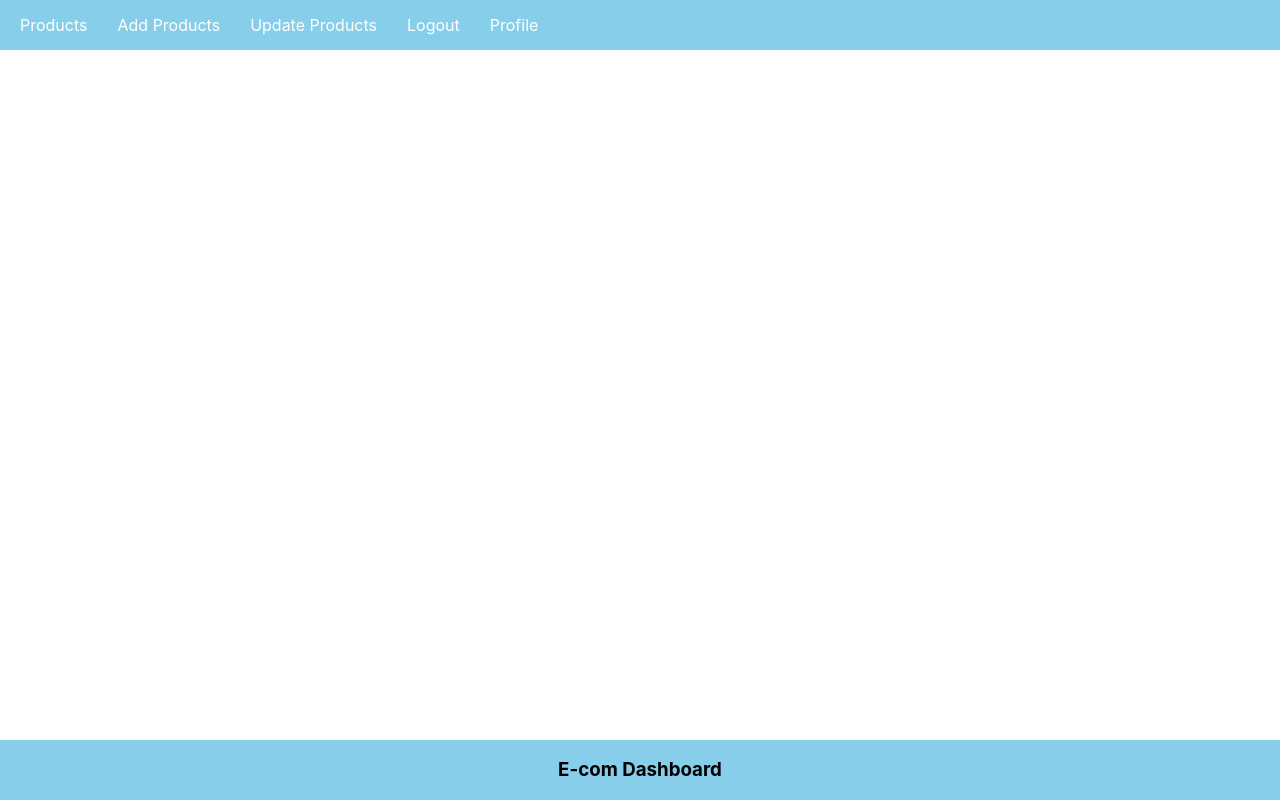
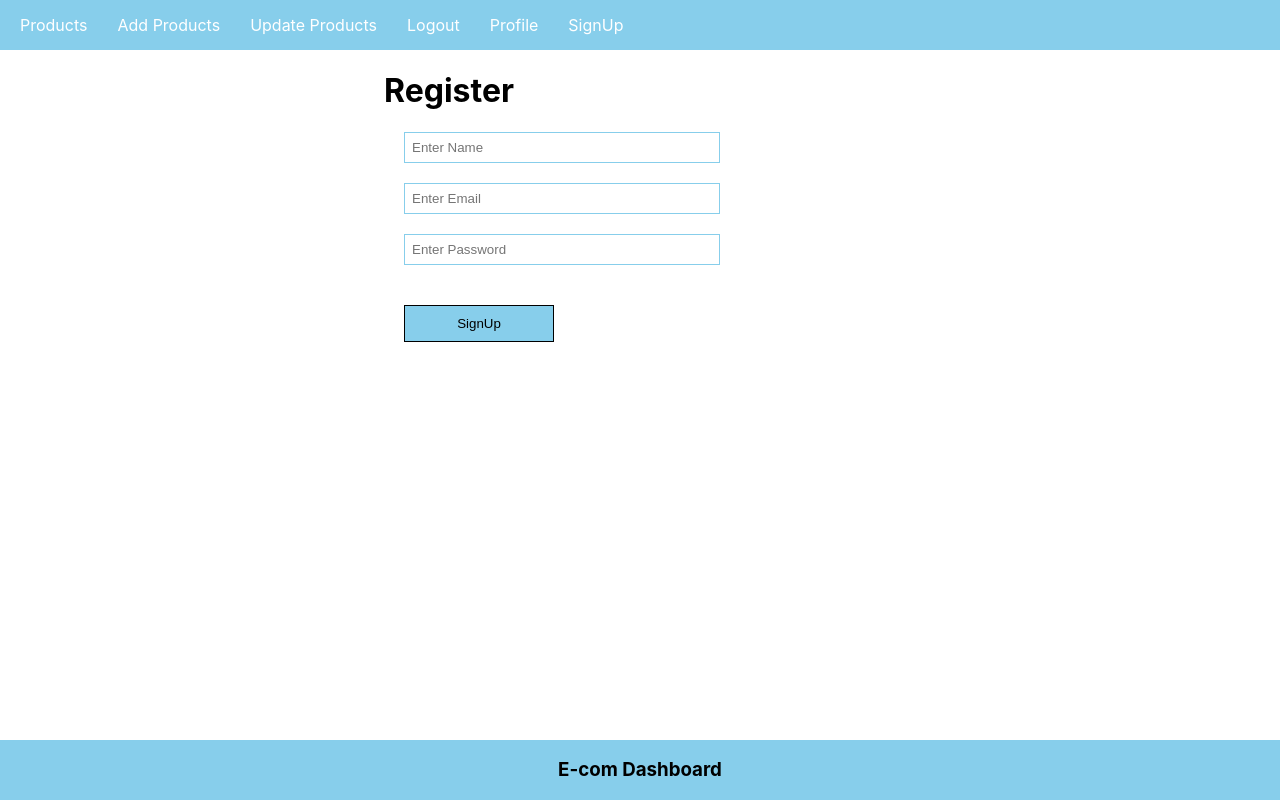
Before and after one commit to nethmavilhandesilva/E-Dashboard, a React (Create React App) app: page /signup in a window 1280 px wide. Built offline with nearby package versions, Linux system fonts and the light colour scheme.

Commit message:
Add all changes

```diff
--- a/src/App.css
+++ b/src/App.css
@@ -44,7 +44,24 @@
 .App-link {
   color: #61dafb;
 }
-
+.register{
+  margin-left: 30%;
+}
+.inputBox {
+  padding: 7px;
+  display: block;
+  border: 1px solid skyblue;
+  width: 300px;
+  margin: 20px;
+}
+.appButton {
+  margin: 20px;
+  width: 150px;
+  padding: 10px;
+  background-color: skyblue;
+  border: solid 1px;
+  cursor: pointer;
+}
 @keyframes App-logo-spin {
   from {
     transform: rotate(0deg);
--- a/src/App.js
+++ b/src/App.js
@@ -3,6 +3,7 @@
 import Nav from './components/Nav';
 import React from 'react';
 import Footer from './components/Footer';
+import SignUp from './components/SignUp';
 
 function App() {
   return (
@@ -15,6 +16,7 @@
           <Route path="/update" element={<h1>Update Product Component</h1>} />
           <Route path="/logout" element={<h1>Logout Component</h1>} />
           <Route path="/profile" element={<h1>Profile Component</h1>} />
+          <Route path="/signup" element={<SignUp/>} />
         </Routes>
       </BrowserRouter>
       <Footer />
--- a/src/components/Nav.js
+++ b/src/components/Nav.js
@@ -11,6 +11,7 @@
             <li><Link to="/update">Update Products</Link></li>
             <li><Link to="/logout">Logout</Link></li>
             <li><Link to="/profile">Profile</Link></li>
+            <li><Link to="/signup">SignUp</Link></li>
           </ul>
         </div>
     )
--- /dev/null
+++ b/src/components/SignUp.js
@@ -0,0 +1,28 @@
+import React,{useState} from "react";
+const SignUp=()=>{
+    const [name,setName]=useState("");
+    const [email,setEmail]=useState("");
+    const [password,setPassword]=useState("");
+    const collectData=()=>{
+        console.warn(name,email,password);
+        console.warn(name,email,password);
+    }
+    return(
+        <div className="register">
+            <h1>Register</h1>
+
+            <input className="inputBox" type="text" placeholder="Enter Name"
+            value={name} onChange={(e)=>setName(e.target.value)}/>
+
+            <input className="inputBox" type="text" placeholder="Enter Email"
+            value={email} onChange={(e)=>setEmail(e.target.value)}/>
+
+            <input className="inputBox" type="password" placeholder="Enter Password"
+            value={password} onChange={(e)=>setPassword(e.target.value)}/>
+
+            <button onClick={collectData} className="appButton" type="button">SignUp</button>
+
+        </div>
+    )
+}
+  export default SignUp
```
